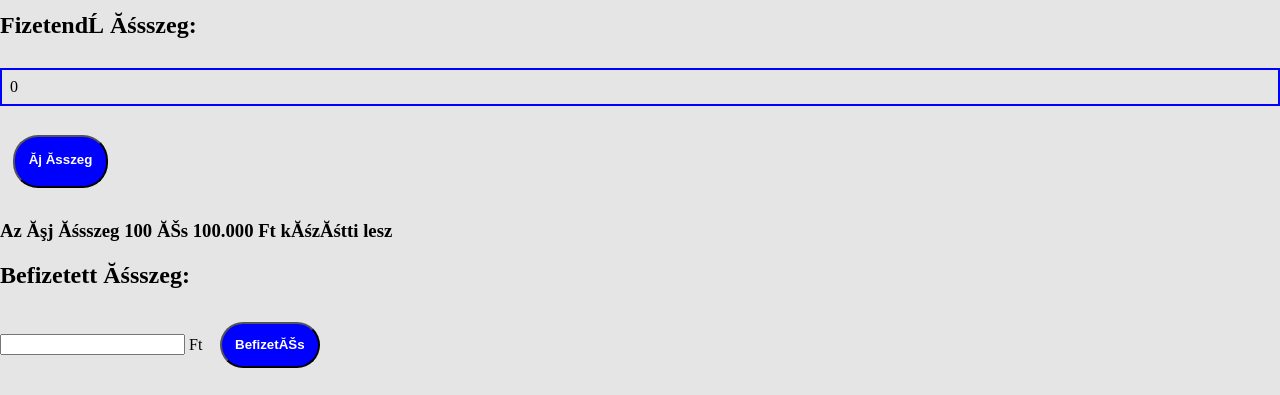
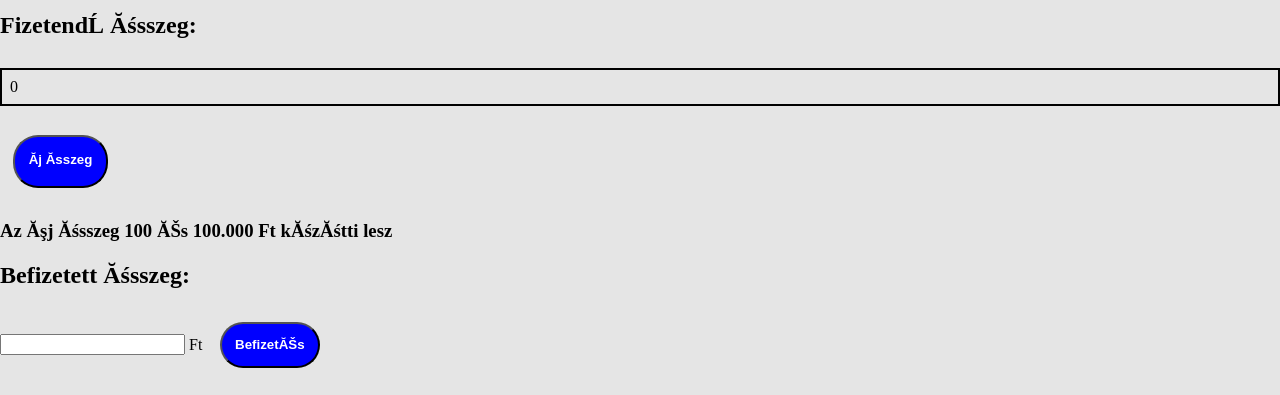
Before and after one commit to FeigelJanos/Pezvalto, a plain HTML site: page index.html in a window 1280 px wide. Shown: the part 73-468 px from the top of the page. Drawn offline with Linux system fonts and the light colour scheme.

Commit message:
Update styles.css

```diff
--- a/styles.css
+++ b/styles.css
@@ -26,5 +26,5 @@ button{
 #befizetendo{
   padding: 0.5em;
   min-width: 200px;
-  border: solid 2px blue;
+  border: solid 2px black;
 }
```
